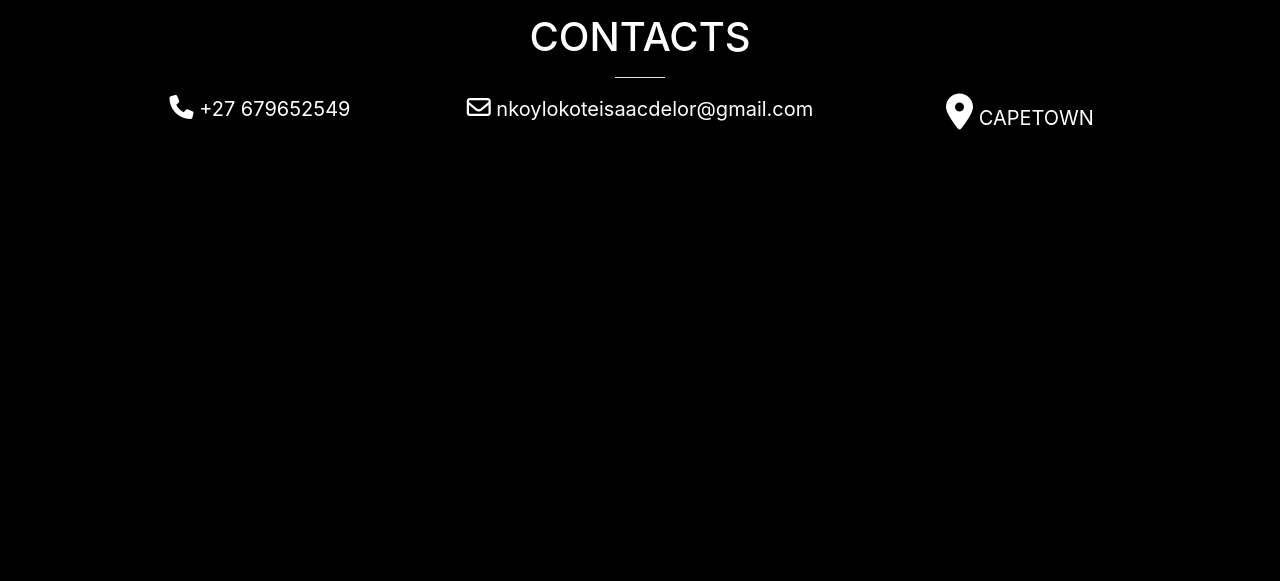
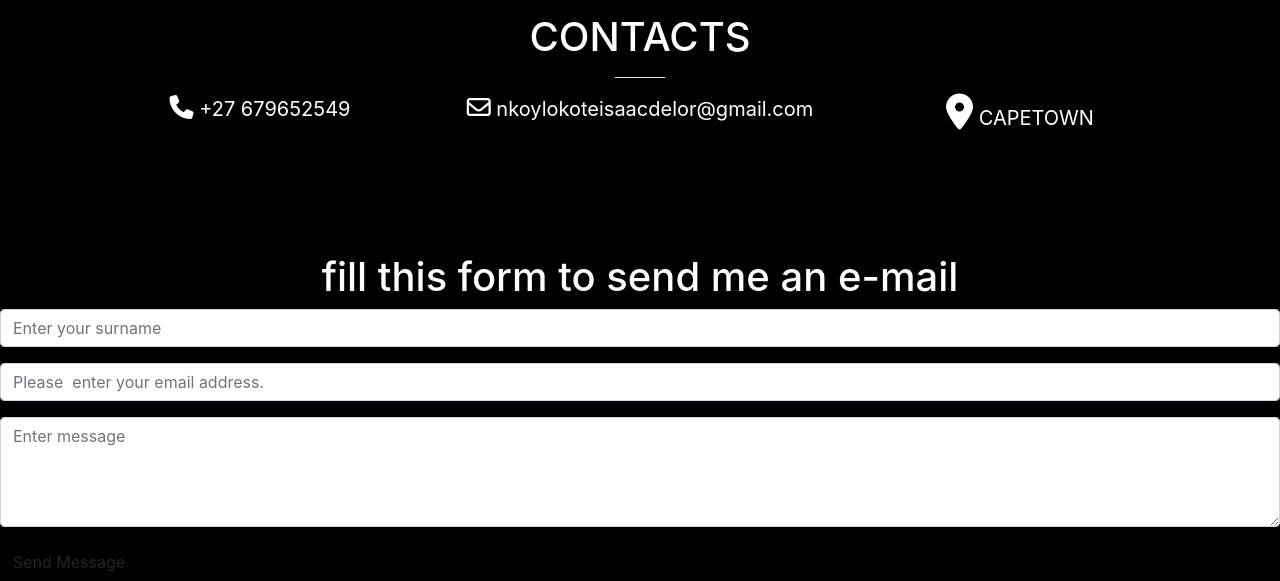
Before and after one commit to Nkoyisaac/Online-cv, a plain HTML site: page index.html in a window 1280 px wide. Shown: the part 3325-3906 px from the top of the page. Before the commit the page ends 3474 px from the top, so only its background shows below. Drawn offline with nearby package versions, Linux system fonts and the light colour scheme.

Commit message:
add of a form

```diff
--- a/index.html
+++ b/index.html
@@ -182,6 +182,23 @@
           </div>
 
     </section>
+    <form method="POST" action="https://formspree.io/nkoylokoteisaacdelor@gmail.com">
+        <h1>fill this form to send me an e-mail</h1>
+
+        <div class="form-group">
+
+            <input type="text" class="form-control" id="surname" name="surname"placeholder="Enter your surname" required>
+        </div>
+        <div class="form-group">
+
+            <input type="email" class="form-control" id="email" name="email"placeholder="Please  enter your email address." required>
+        </div>
+        <div class="form-group">
+
+            <textarea class="form-control" id="message" name="message" rows="4" placeholder="Enter message" required></textarea>
+        </div>
+        <input type="submit" class="btn btn-primary-lg send-button "name="submit" value="Send Message">
+        </form>
 
     <footer id="footer">
              <p id="foot">&#169 designed by Isaac-Nkoy</p>
```
